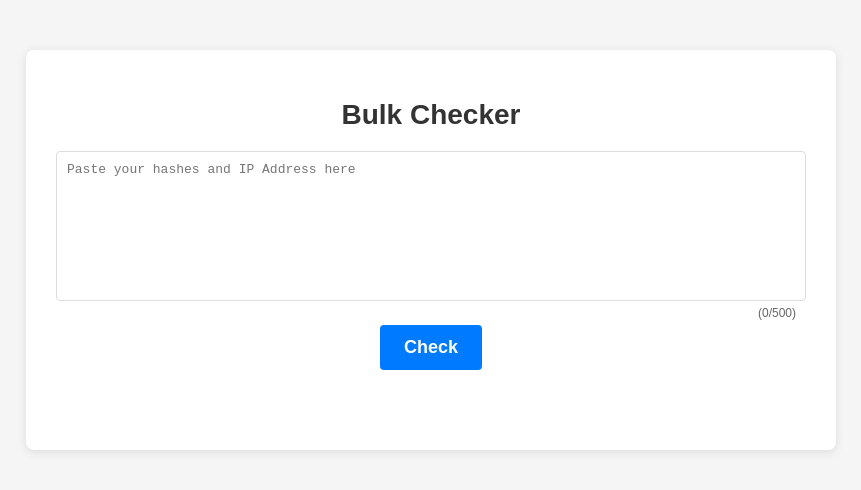
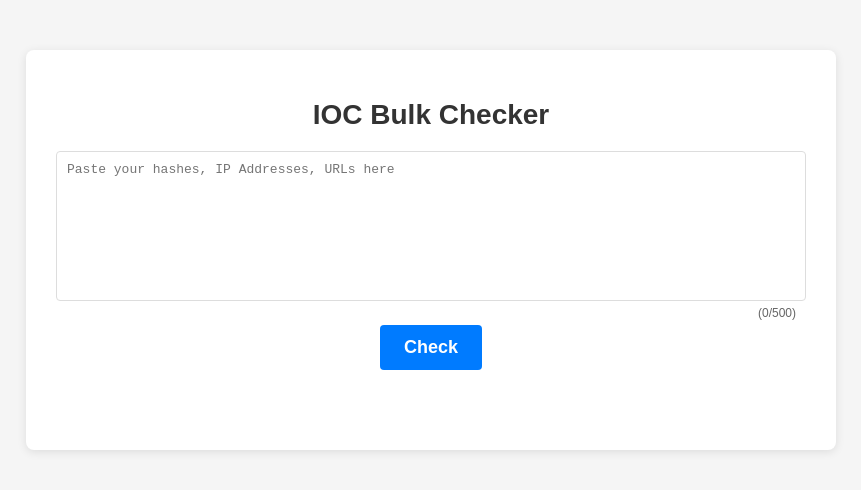
Before and after one commit to sscoconutree/IOCBulkChecker, a plain HTML site: page public/index.html in a window 1280 px wide. Shown: the whole page, without its empty margins (209-1070 px from the left). Drawn offline with Linux system fonts and the light colour scheme.

Commit message:
Update index.html

```diff
--- a/public/index.html
+++ b/public/index.html
@@ -3,14 +3,14 @@
 <head>
     <meta charset="UTF-8">
     <meta name="viewport" content="width=device-width, initial-scale=1.0">
-    <title>Bulk Checker</title>
+    <title>IOC Bulk Checker</title>
     <link rel="stylesheet" href="styles.css">
 </head>
 <body>
     <div class="container">
-        <h1>Bulk Checker</h1>
+        <h1>IOC Bulk Checker</h1>
         <div class="inputContainer">
-            <textarea id="hashInput" placeholder="Paste your hashes and IP Address here"></textarea>
+            <textarea id="hashInput" placeholder="Paste your hashes, IP Addresses, URLs here"></textarea>
             <div id="characterCounter">(0/500)</div>
         </div>
         <button id="checkButton">Check</button>
```
